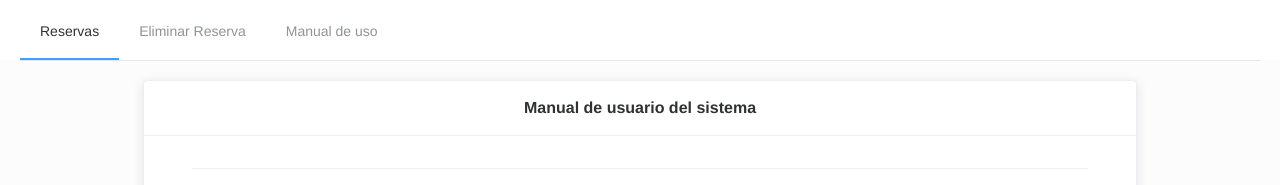
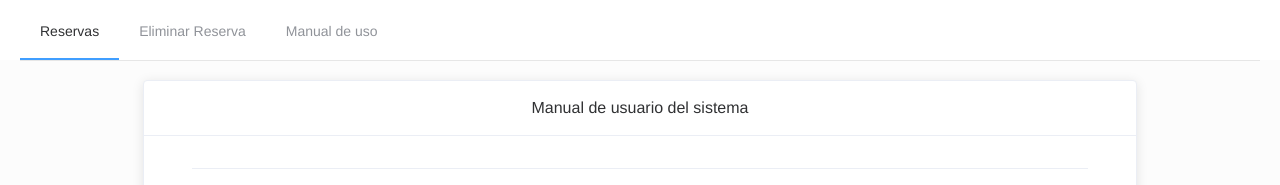
Before and after one commit to Kakoo8/TingesoFront, a Vue app: page /manual in a window 1280 px wide. Shown: the top 185 px of the page. Built offline with nearby package versions, Linux system fonts and the light colour scheme.

Commit message:
CHG: correccion estilo css 3

```diff
--- a/src/views/Manual.vue
+++ b/src/views/Manual.vue
@@ -77,9 +77,4 @@ img {
     max-width: 70%;
     height: auto;
 }
-
-.title {
-    font-weight: bolder;
-    width: 300px;
-}
 </style>
```
